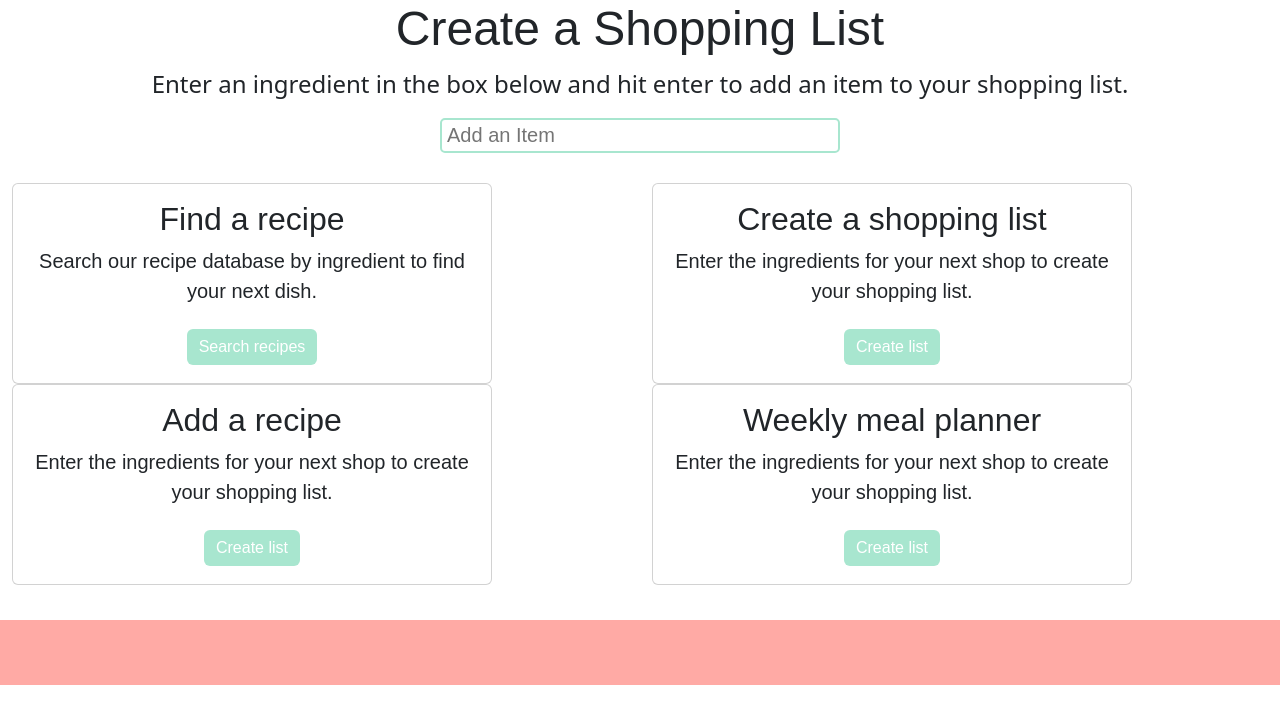
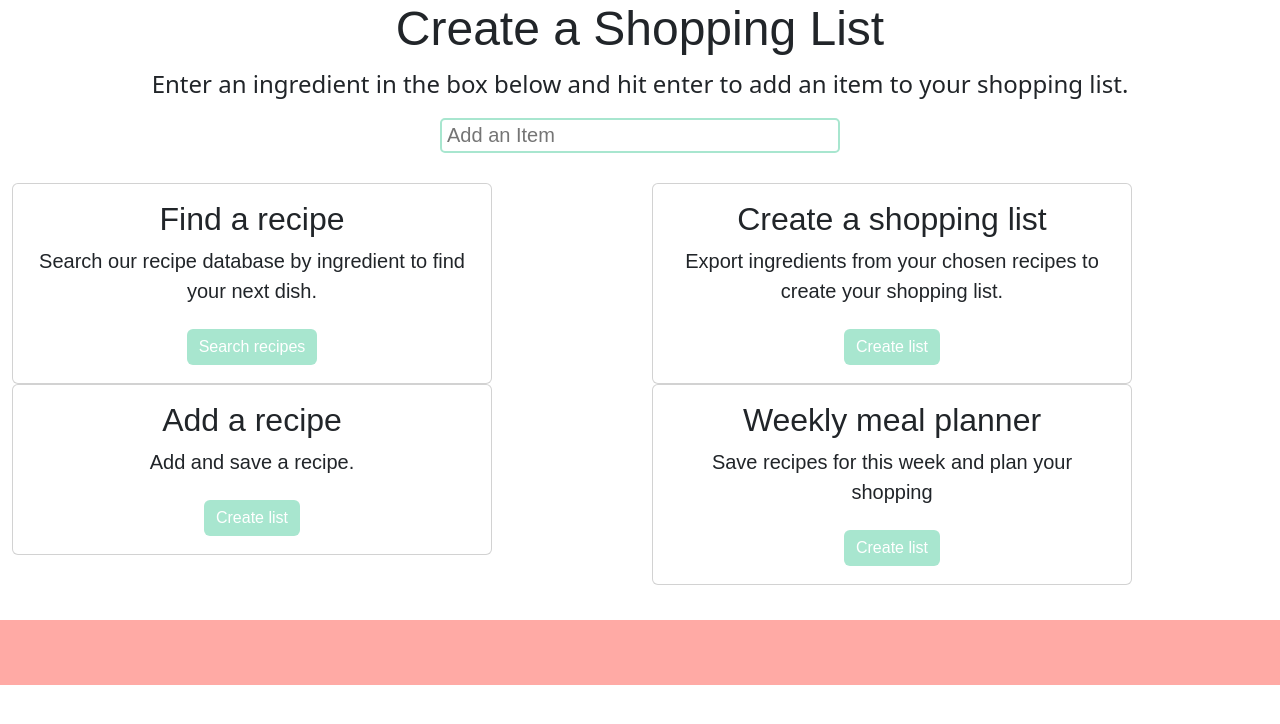
Before and after one commit to ak-run/diy-recipe-box, a React (Create React App) app: page /ShoppingList in a window 1280 px wide. Shown: the top 724 px of the page. Built offline with nearby package versions, Linux system fonts and the light colour scheme.

Commit message:
added aria-label to input and delete button to shopping list items

```diff
--- a/src/App.js
+++ b/src/App.js
@@ -18,12 +18,12 @@ function App() {
           {/* <Hero /> */}
           </header>
             {/*using Routes to link between pages */}
-           <Routes>
-              <Route path="/ShoppingList" exact element={<ShoppingList />} />
-              <Route path="/RecipeFinder" exact element={<RecipeFinder />} />
+            <Routes>
+              <Route path="/ShoppingList" element={<ShoppingList />} />
+              <Route path="/RecipeFinder" element={<RecipeFinder />} />
             </Routes>
           </div>
-        <Card />
+          <Card />
         </Router>
       </div>
       <Footer/>
--- a/src/RecipeFinder.js
+++ b/src/RecipeFinder.js
@@ -35,6 +35,7 @@ function RecipeFinder() {
           <div className="input-group mb-3">
             <input
               type="text"
+              aria-label="search for recipes by ingredient"
               className="form-control"
               placeholder="Search for recipes..."
               value={query}
--- a/src/components/InputText.jsx
+++ b/src/components/InputText.jsx
@@ -17,6 +17,7 @@ const InputText = (props) => {
       <input
         className='ItemInput'
         type="text"
+        aria-label='Type to add an item to your shopping list'
         placeholder="Add an Item"
         value={value}
         onChange={e => setValue(e.target.value)}
--- a/src/components/NavCardGroup.jsx
+++ b/src/components/NavCardGroup.jsx
@@ -41,7 +41,7 @@ class Cards extends Component {
                 <Card
                 //   imgsrc={shopping}
                   title="Create a shopping list"
-                  body="Enter the ingredients for your next shop to create your shopping list."
+                  body="Export ingredients from your chosen recipes to create your shopping list."
                   buttontext="Create list"
                 />
               </Link>
@@ -55,7 +55,7 @@ class Cards extends Component {
                 <Card
                 //   imgsrc={shopping}
                   title="Add a recipe"
-                  body="Enter the ingredients for your next shop to create your shopping list."
+                  body="Add and save a recipe."
                   buttontext="Create list"
                 />
               </Link>
@@ -69,7 +69,7 @@ class Cards extends Component {
                 <Card
                 //   imgsrc={shopping}
                   title="Weekly meal planner"
-                  body="Enter the ingredients for your next shop to create your shopping list."
+                  body="Save recipes for this week and plan your shopping"
                   buttontext="Create list"
                 />
               </Link>
```
Also changed, not shown: src/components/ListItem.jsx (+4 -3 lines).
